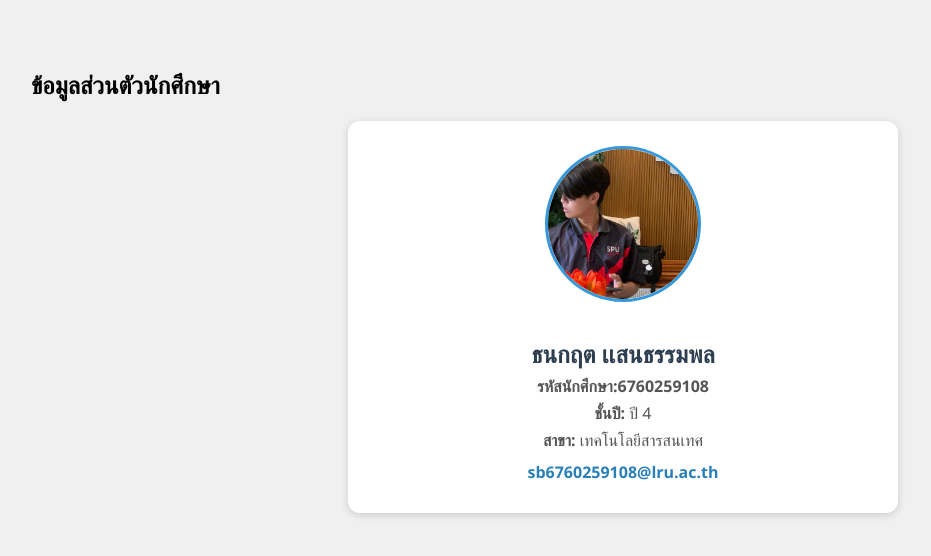
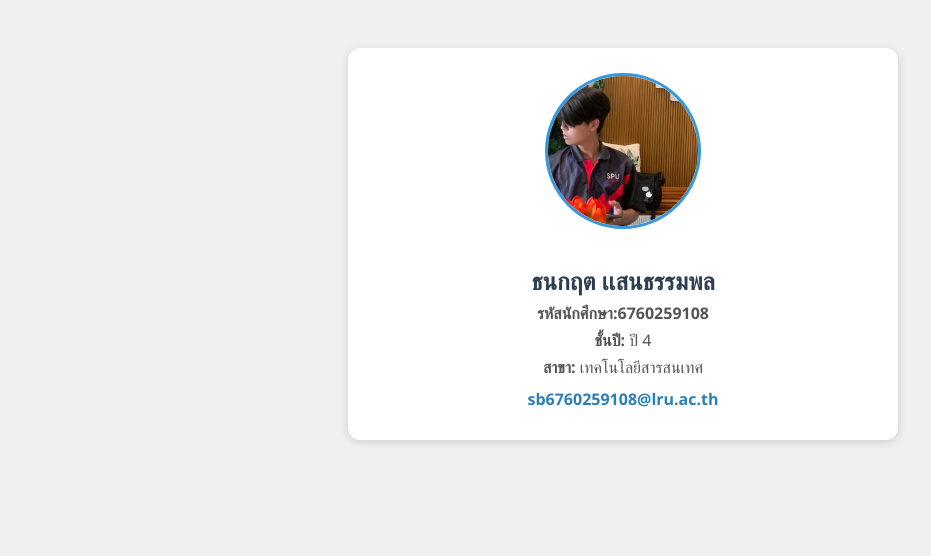
Before and after one commit to Thanakit02/mysite, a plain HTML site: page index.html in a window 1280 px wide. Shown: the whole page, without its empty margins (17-948 px from the left). Drawn offline with Linux system fonts and the light colour scheme.

Commit message:
Update index.html

```diff
--- a/index.html
+++ b/index.html
@@ -1,7 +1,6 @@
 <!DOCTYPE html>
 <html lang="th">
 <head>
-   <h2>ข้อมูลส่วนตัวนักศึกษา</h2>
   <meta charset="UTF-8">
   <meta name="viewport" content="width=device-width, initial-scale=1.0">
   <title>ข้อมูลส่วนตัวนักศึกษา</title>
```
